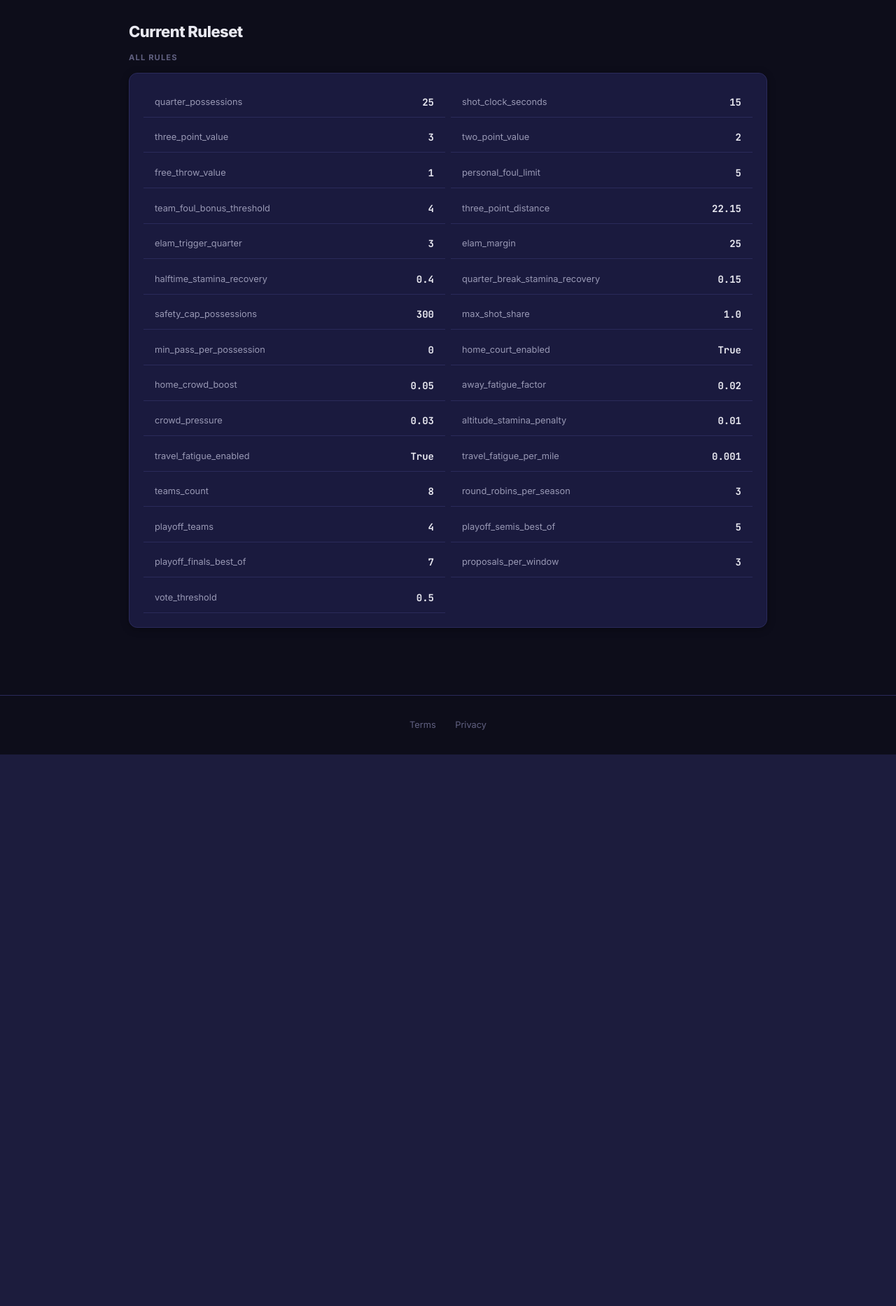
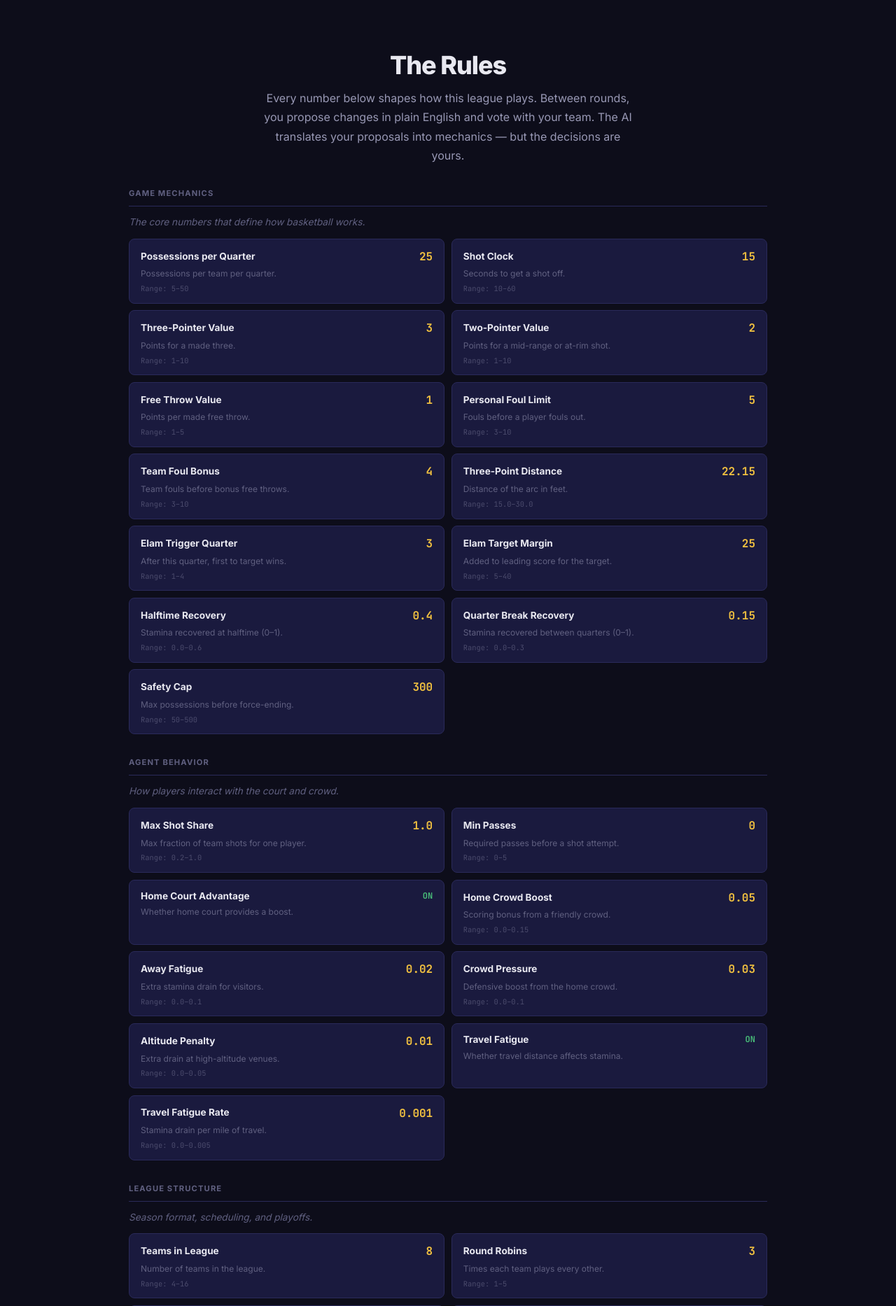
Before and after one commit to djacobs/Pinwheel, a FastAPI app: page /rules in a window 1280 px wide. Shown: the part 54-1920 px from the top of the page at 70% size. Before the commit the page ends 1132 px from the top, so only its background shows below. Run offline with FastAPI, Linux system fonts and the light colour scheme; data that the repository does not hold is empty.

Commit message:
feat: redesign rules page, open governance, fix copy
Rules page: Replace raw config dump with tiered card layout. Each rule
has a human-readable name, description, current value, and allowed
range. Grouped by tier: Game Mechanics, Agent Behavior, League
Structure, Meta-Governance. Hero text positions rules as the players'
power, not a technical spec.

Governance: Remove auth gate — page is now publicly viewable. Proposing
and voting still requires Discord auth via slash commands.

Copy: Rewrite all taglines to be player-centric. "The players rewrite
the rules." The AI is the mirror, not the protagonist.

Co-Authored-By: Claude Opus 4.6 <noreply@anthropic.com>

```diff
--- a/static/css/pinwheel.css
+++ b/static/css/pinwheel.css
@@ -1604,6 +1604,213 @@ h3 { font-size: 1.05rem; }
   color: var(--text-muted);
 }
 
+/* ===== Rules Page ===== */
+.rules-hero {
+  text-align: center;
+  padding: 2.5rem 0 2rem;
+}
+
+.rules-hero h1 {
+  font-size: 2.25rem;
+  letter-spacing: -0.03em;
+  margin-bottom: 0.75rem;
+}
+
+.rules-hero-tagline {
+  color: var(--text-secondary);
+  font-size: 1rem;
+  max-width: 540px;
+  margin: 0 auto;
+  line-height: 1.7;
+}
+
+.rules-hero-stat {
+  margin-top: 1rem;
+  font-size: 0.85rem;
+  color: var(--text-secondary);
+}
+
+.rules-tier-subtitle {
+  color: var(--text-muted);
+  font-size: 0.85rem;
+  margin-bottom: 0.75rem;
+  font-style: italic;
+}
+
+.rules-tier-grid {
+  display: grid;
+  grid-template-columns: 1fr 1fr;
+  gap: 0.6rem;
+}
+
+@media (max-width: 768px) {
+  .rules-tier-grid { grid-template-columns: 1fr; }
+}
+
+.rule-card {
+  background: var(--bg-card);
+  border: 1px solid var(--border);
+  border-radius: var(--radius);
+  padding: 0.75rem 1rem;
+}
+
+.rule-card-changed {
+  border-color: rgba(233, 69, 96, 0.3);
+  background: rgba(233, 69, 96, 0.04);
+}
+
+.rule-card-header {
+  display: flex;
+  justify-content: space-between;
+  align-items: center;
+  margin-bottom: 0.25rem;
+}
+
+.rule-card-label {
+  font-size: 0.85rem;
+  font-weight: 700;
+  color: var(--text-primary);
+}
+
+.rule-card-value {
+  font-family: var(--font-mono);
+  font-weight: 800;
+  font-size: 1rem;
+  color: var(--accent-score);
+}
+
+.rule-card-value-changed {
+  color: var(--accent-highlight);
+}
+
+.rule-bool-on {
+  color: var(--accent-success);
+  font-size: 0.75rem;
+  font-weight: 800;
+}
+
+.rule-bool-off {
+  color: var(--text-muted);
+  font-size: 0.75rem;
+  font-weight: 800;
+}
+
+.rule-card-desc {
+  font-size: 0.75rem;
+  color: var(--text-muted);
+  line-height: 1.4;
+}
+
+.rule-card-range {
+  margin-top: 0.25rem;
+  font-size: 0.65rem;
+  font-family: var(--font-mono);
+  color: var(--text-muted);
+  opacity: 0.7;
+}
+
+/* Changed rules strip */
+.rules-changed-strip {
+  display: grid;
+  grid-template-columns: repeat(auto-fit, minmax(200px, 1fr));
+  gap: 0.75rem;
+}
+
+.rule-changed-card {
+  background: rgba(233, 69, 96, 0.06);
+  border: 1px solid rgba(233, 69, 96, 0.25);
+  border-radius: var(--radius);
+  padding: 0.75rem 1rem;
+  text-align: center;
+}
+
+.rule-changed-param {
+  font-size: 0.75rem;
+  font-weight: 700;
+  text-transform: uppercase;
+  letter-spacing: 0.06em;
+  color: var(--text-secondary);
+  margin-bottom: 0.35rem;
+}
+
+.rule-changed-values {
+  display: flex;
+  align-items: center;
+  justify-content: center;
+  gap: 0.5rem;
+}
+
+.rule-old {
+  font-family: var(--font-mono);
+  font-weight: 600;
+  color: var(--text-muted);
+  text-decoration: line-through;
+}
+
+.rule-arrow {
+  color: var(--text-muted);
+  font-size: 0.85rem;
+}
+
+.rule-new {
+  font-family: var(--font-mono);
+  font-weight: 800;
+  color: var(--accent-highlight);
+  font-size: 1.1rem;
+}
+
+/* Rule history */
+.rule-history-item {
+  display: flex;
+  align-items: center;
+  gap: 1rem;
+  padding: 0.6rem 0;
+  border-bottom: 1px solid var(--border);
+}
+
+.rule-history-item:last-child {
+  border-bottom: none;
+}
+
+.rule-history-param {
+  font-size: 0.85rem;
+  font-weight: 700;
+  color: var(--text-primary);
+  flex: 1;
+}
+
+.rule-history-change {
+  display: flex;
+  align-items: center;
+  gap: 0.4rem;
+}
+
+.rule-history-round {
+  font-size: 0.7rem;
+  font-family: var(--font-mono);
+  color: var(--text-muted);
+  min-width: 4rem;
+  text-align: right;
+}
+
+/* Rules CTA */
+.rules-cta {
+  text-align: center;
+  padding: 2rem 1rem;
+  margin-top: 1rem;
+  border-top: 1px solid var(--border);
+  color: var(--text-secondary);
+}
+
+.rules-cta code {
+  font-family: var(--font-mono);
+  background: var(--bg-card);
+  padding: 0.15em 0.4em;
+  border-radius: 3px;
+  color: var(--accent-governance);
+  font-weight: 700;
+}
+
 /* ===== Footer ===== */
 .site-footer {
   text-align: center;
--- a/templates/pages/rules.html
+++ b/templates/pages/rules.html
@@ -1,53 +1,92 @@
 {% extends "base.html" %}
-{% block title %}Rules — Pinwheel Fates{% endblock %}
+{% block title %}The Rules — Pinwheel Fates{% endblock %}
 
 {% block content %}
-<h2 class="mb-2">Current Ruleset</h2>
+<div class="rules-hero">
+  <h1>The Rules</h1>
+  <p class="rules-hero-tagline">
+    Every number below shapes how this league plays. Between rounds, you propose changes
+    in plain English and vote with your team. The AI translates your proposals into
+    mechanics &mdash; but the decisions are yours.
+  </p>
+  {% if community_changes > 0 %}
+  <div class="rules-hero-stat">
+    <span style="color:var(--accent-highlight); font-weight:800;">{{ community_changes }}</span>
+    rule{{ 's' if community_changes != 1 else '' }} changed by the community
+  </div>
+  {% endif %}
+</div>
 
 {% if changes_from_default %}
-<div class="section-title">Modified Rules</div>
-<div class="card mb-2">
-  <div class="card-body">
+<div class="home-section">
+  <div class="section-title-bar">
+    <span class="section-title-text" style="color:var(--accent-highlight);">Changed by the Community</span>
+  </div>
+  <div class="rules-changed-strip">
     {% for param, info in changes_from_default.items() %}
-    <div class="rule-item">
-      <span class="rule-name">{{ param }}</span>
-      <span>
-        <span class="text-muted text-xs">was {{ info.default }} &rarr;</span>
-        <span class="rule-value changed">{{ info.current }}</span>
-      </span>
+    <div class="rule-changed-card">
+      <div class="rule-changed-param">{{ param.replace('_', ' ').title() }}</div>
+      <div class="rule-changed-values">
+        <span class="rule-old">{{ info.default }}</span>
+        <span class="rule-arrow">&rarr;</span>
+        <span class="rule-new">{{ info.current }}</span>
+      </div>
     </div>
     {% endfor %}
   </div>
 </div>
 {% endif %}
 
-<div class="section-title">All Rules</div>
-<div class="card">
-  <div class="card-body">
-    <div class="rules-grid">
-      {% for param, value in ruleset.items() %}
-      <div class="rule-item">
-        <span class="rule-name">{{ param }}</span>
-        <span class="rule-value {% if param in changes_from_default %}changed{% else %}default{% endif %}">
-          {{ value }}
-        </span>
+{% for tier in tiers %}
+<div class="home-section">
+  <div class="section-title-bar">
+    <span class="section-title-text">{{ tier.title }}</span>
+  </div>
+  <p class="rules-tier-subtitle">{{ tier.subtitle }}</p>
+  <div class="rules-tier-grid">
+    {% for rule in tier.rules %}
+    <div class="rule-card {% if rule.changed %}rule-card-changed{% endif %}">
+      <div class="rule-card-header">
+        <span class="rule-card-label">{{ rule.label }}</span>
+        {% if rule.value is sameas true %}
+        <span class="rule-card-value rule-bool-on">ON</span>
+        {% elif rule.value is sameas false %}
+        <span class="rule-card-value rule-bool-off">OFF</span>
+        {% else %}
+        <span class="rule-card-value {% if rule.changed %}rule-card-value-changed{% endif %}">{{ rule.value }}</span>
+        {% endif %}
       </div>
-      {% endfor %}
+      <div class="rule-card-desc">{{ rule.desc }}</div>
+      {% if rule.range %}
+      <div class="rule-card-range">Range: {{ rule.range }}</div>
+      {% endif %}
     </div>
-  </div>
-</div>
-
-{% if rule_history %}
-<div class="section-title mt-2">Rule Change History</div>
-{% for rc in rule_history %}
-<div class="card mb-1">
-  <div class="card-body">
-    <code>{{ rc.parameter }}</code>:
-    {{ rc.old_value }} &rarr;
-    <strong style="color: var(--accent-highlight);">{{ rc.new_value }}</strong>
-    <span class="text-xs text-muted">&middot; Round {{ rc.round_enacted }}</span>
+    {% endfor %}
   </div>
 </div>
 {% endfor %}
+
+{% if rule_history %}
+<div class="home-section">
+  <div class="section-title-bar">
+    <span class="section-title-text">Change History</span>
+  </div>
+  {% for rc in rule_history %}
+  <div class="rule-history-item">
+    <span class="rule-history-param">{{ rc.parameter.replace('_', ' ').title() }}</span>
+    <span class="rule-history-change">
+      <span class="rule-old">{{ rc.old_value }}</span>
+      <span class="rule-arrow">&rarr;</span>
+      <span class="rule-new">{{ rc.new_value }}</span>
+    </span>
+    <span class="rule-history-round">Round {{ rc.round_enacted }}</span>
+  </div>
+  {% endfor %}
+</div>
 {% endif %}
+
+<div class="rules-cta">
+  <p>Want to change a rule? Use <code>/propose</code> in Discord.</p>
+  <p class="text-muted text-sm">Write your proposal in plain English. The AI will interpret it into a specific parameter change. Your team votes.</p>
+</div>
 {% endblock %}
```
Also changed, not shown: src/pinwheel/api/pages.py (+146 -13 lines), templates/pages/governance.html (+8 -1 lines), templates/pages/home.html (+11 -10 lines), tests/test_pages.py (+7 -14 lines).
